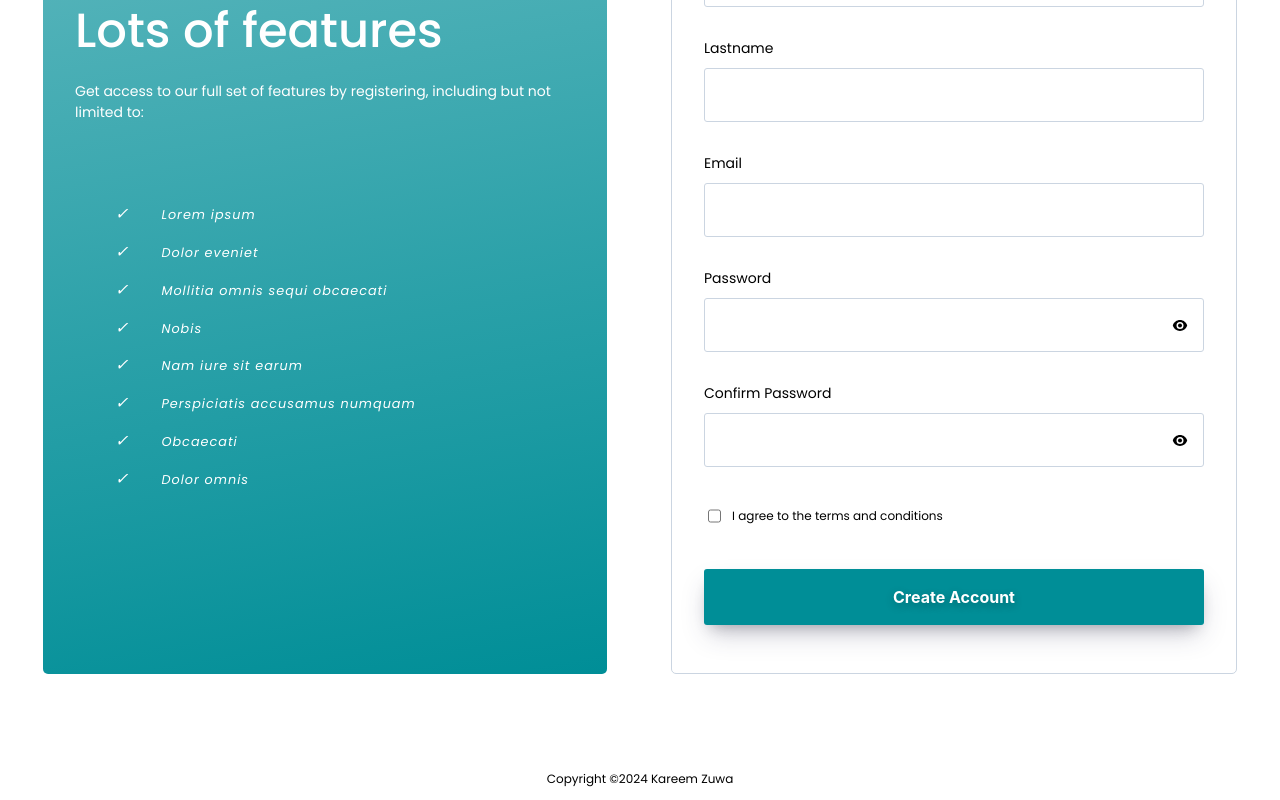
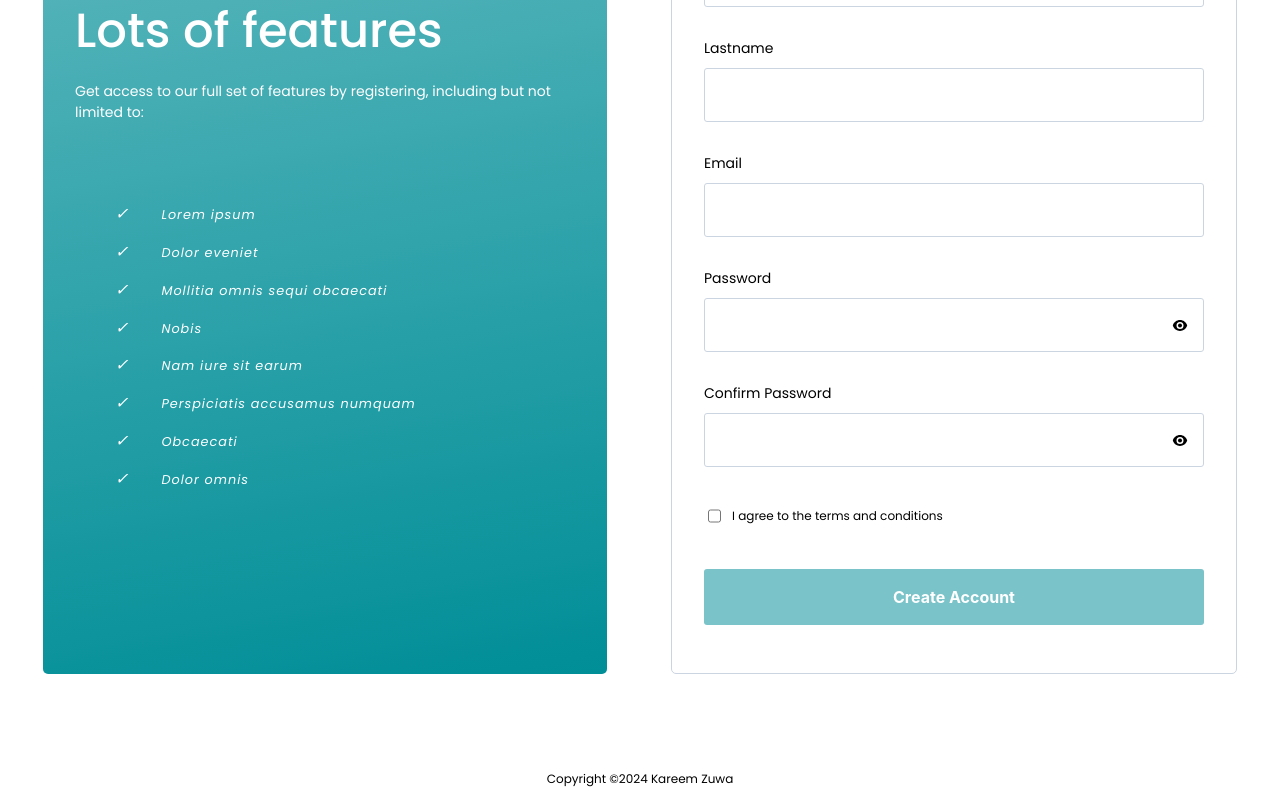
Before and after one commit to KareemZuwa/signup-experience, a React (Create React App) app: page / in a window 1280 px wide. Shown: the part 668-1468 px from the top of the page. Built offline with nearby package versions, Linux system fonts and the light colour scheme.

Commit message:
implementing disable button

```diff
--- a/src/components/Button.module.css
+++ b/src/components/Button.module.css
@@ -24,3 +24,23 @@
   box-shadow: #008e97 0 1px 30px;
   transition-duration: 0.1s;
 }
+
+.sumbit_button_disabled {
+  margin: 2rem 0rem 1rem;
+  background-color: #008d9785;
+  border-radius: 3px;
+  border-style: none;
+  color: #ffffff;
+  cursor: pointer;
+  flex-shrink: 0;
+  font-family: "Inter UI", "SF Pro Display", -apple-system, BlinkMacSystemFont,
+    "Segoe UI", Roboto, Oxygen, Ubuntu, Cantarell, "Open Sans", "Helvetica Neue",
+    sans-serif;
+  font-size: 1em;
+  font-weight: 700;
+  height: 3.5rem;
+  text-align: center;
+  transition: all 0.5s;
+  width: 100%;
+  cursor: auto;
+}
--- a/src/components/Button.tsx
+++ b/src/components/Button.tsx
@@ -1,6 +1,11 @@
 import React from "react";
 import styles from "./Button.module.css";
+import { ButtonProps } from "../types/interfaces";
 
-export const Button = () => {
-  return <button className={styles.sumbit_button}>Create Account</button>;
+export const Button = ({ isDisabled }: ButtonProps) => {
+  return (
+    <button className={isDisabled ? styles.sumbit_button_disabled : styles.sumbit_button} disabled={isDisabled}>
+      Create Account
+    </button>
+  );
 };
--- a/src/layout/form-section/CreateAccountSection.tsx
+++ b/src/layout/form-section/CreateAccountSection.tsx
@@ -9,7 +9,10 @@ import { usePasswordToggle } from "../../hooks/usePasswordToggle";
 import { useFormValidation } from "../../hooks/useFormValidation";
 
 export const CreateAccountSection = () => {
-  const { checked, handleChange } = useCheckbox();
+  const {
+    checked: agreementChecked,
+    handleChange: handleAgreementCheckChange,
+  } = useCheckbox();
   const { inputType, icon }: PasswordToggleReturnType = usePasswordToggle();
   const {
     firstnameError,
@@ -54,7 +57,7 @@ export const CreateAccountSection = () => {
   };
 
   console.log(values);
-  console.log(checked);
+  console.log(agreementChecked);
 
   const handleSubmit = (event: React.FormEvent<HTMLFormElement>) => {
     event.preventDefault();
@@ -116,8 +119,11 @@ export const CreateAccountSection = () => {
           errorMessage={confirmPasswordError}
           icon={icon}
         />
-        <Checkbox checked={checked} handleChange={handleChange} />
-        <Button />
+        <Checkbox
+          checked={agreementChecked}
+          handleChange={handleAgreementCheckChange}
+        />
+        <Button isDisabled={!agreementChecked} />
       </form>
     </div>
   );
--- a/src/types/interfaces.tsx
+++ b/src/types/interfaces.tsx
@@ -1,3 +1,7 @@
+export interface ButtonProps {
+  isDisabled?: boolean;
+}
+
 export interface InputFieldProps {
   label: string;
   name: string;
```
